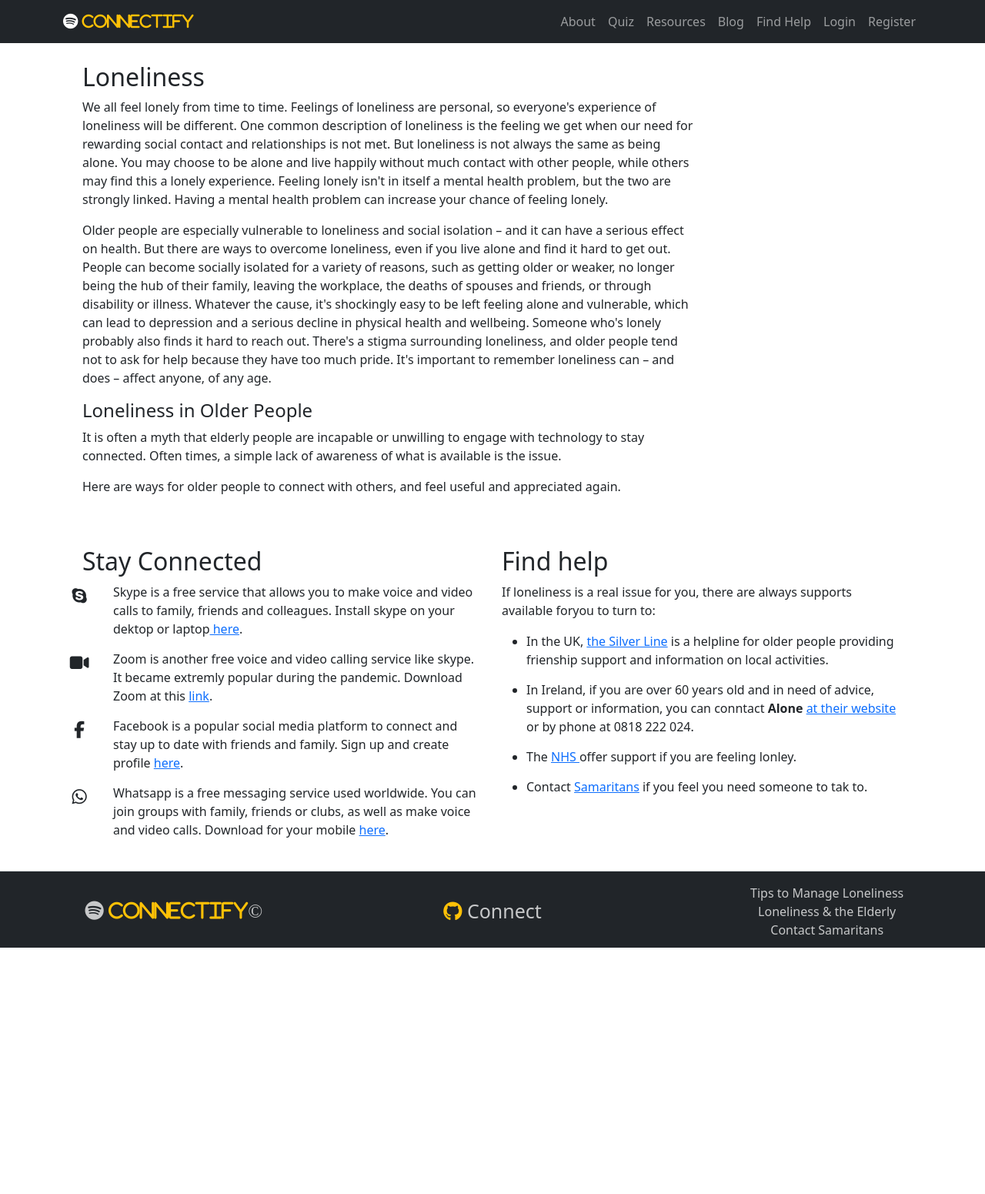
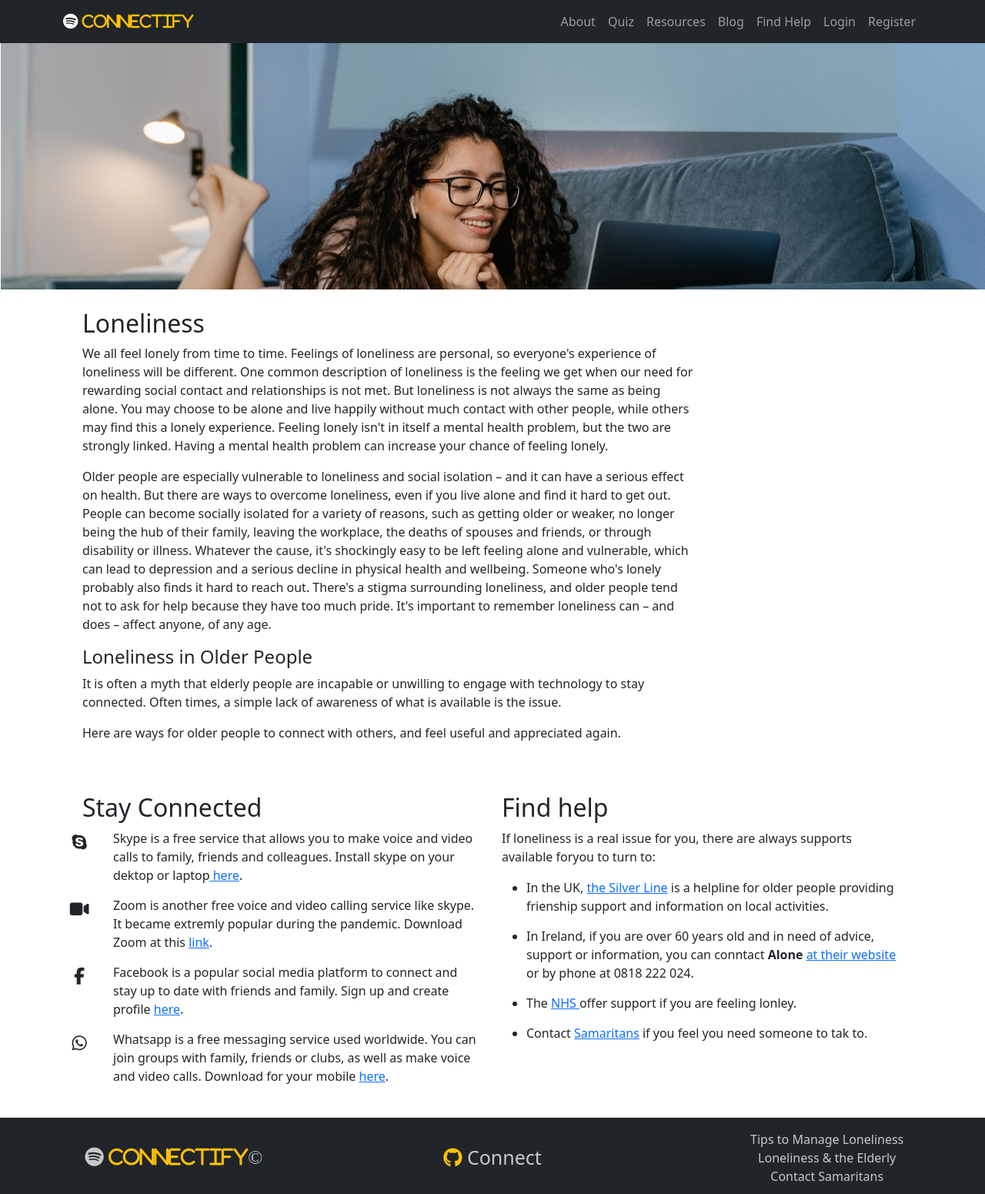
Before and after one commit to SamMartin92/team-10-may-hackathon, a Django app: page /resources/ in a window 1280 px wide. Shown: the whole page at 77% size. Before the commit the page ends 1231 px from the top, so only its background shows below. Run offline with Django 4.2, Linux system fonts and the light colour scheme; some libraries are stand-ins or nearby versions.

Commit message:
fixes nav bar and lay-out on each page

```diff
--- a/home/templates/resources.html
+++ b/home/templates/resources.html
@@ -7,6 +7,12 @@
 {% endblock %}
 
 {% block content %}
+<div class="image-container resources-hero">
+    <div class="row">
+      <div class="col-12 text-center">
+      </div>
+    </div>
+  </div>
 
 <section class="container">
     <div class="row resource-row">
--- a/static/css/base.css
+++ b/static/css/base.css
@@ -11,6 +11,14 @@ body {
     margin: 0;
     padding: 0;
 }
+
+main{
+    height: 100vh;
+    display: flex;
+    flex-direction: column;
+    justify-content: space-between;
+}
+
 .hero {
     position: relative;
     width: 100vw;
@@ -221,6 +229,10 @@ footer a:hover{
 
 
 /*------Resources*/
+.resources-hero{
+    background: url(../images/header.png) no-repeat center center;
+}
+
 .row-space-evenly{
     justify-content: space-evenly;
 }
--- a/templates/base.html
+++ b/templates/base.html
@@ -26,6 +26,8 @@
     <title>Connectify | {% block title %}{% endblock %}</title>
   </head>
   <body>
+    <main>
+      <div class="head-section">
     {% block page_header %}
     <header>
       <!-- navigation -->
@@ -83,10 +85,11 @@
 
     <!-- Individual page header on an image background gets inserted here -->
     {% block image %}{% endblock %}
-
+    </div>
+    <div class="content-section">
     <!-- Individual page content gets inserted here -->
     {% block content %}{% endblock %}
-
+    </div>
     {% block postloadjs %}
       <script src="{% static 'js/base.js' %}"></script>
     {% endblock %}
@@ -106,5 +109,6 @@
       </footer>
     </div>
     <script src="https://kit.fontawesome.com/6720c109a5.js" crossorigin="anonymous"></script>
+  </main>
   </body>
 </html>
```
